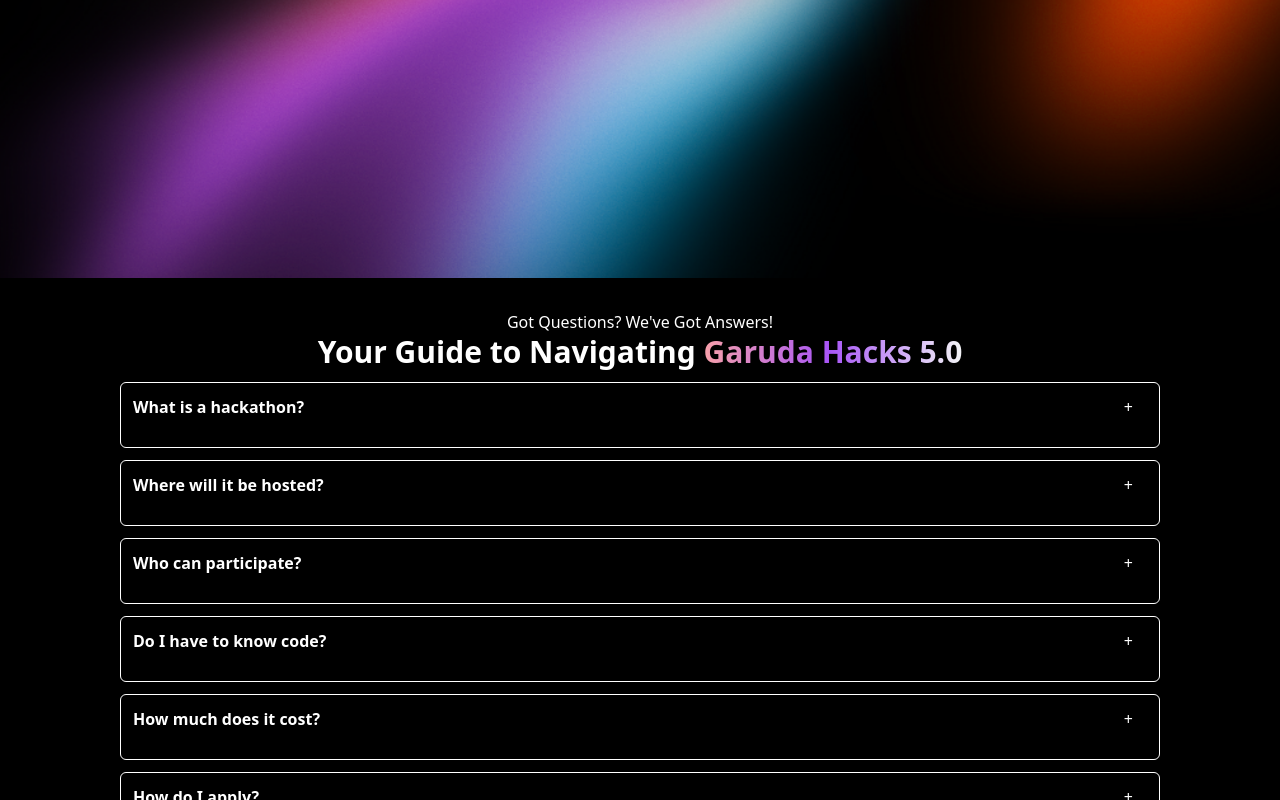
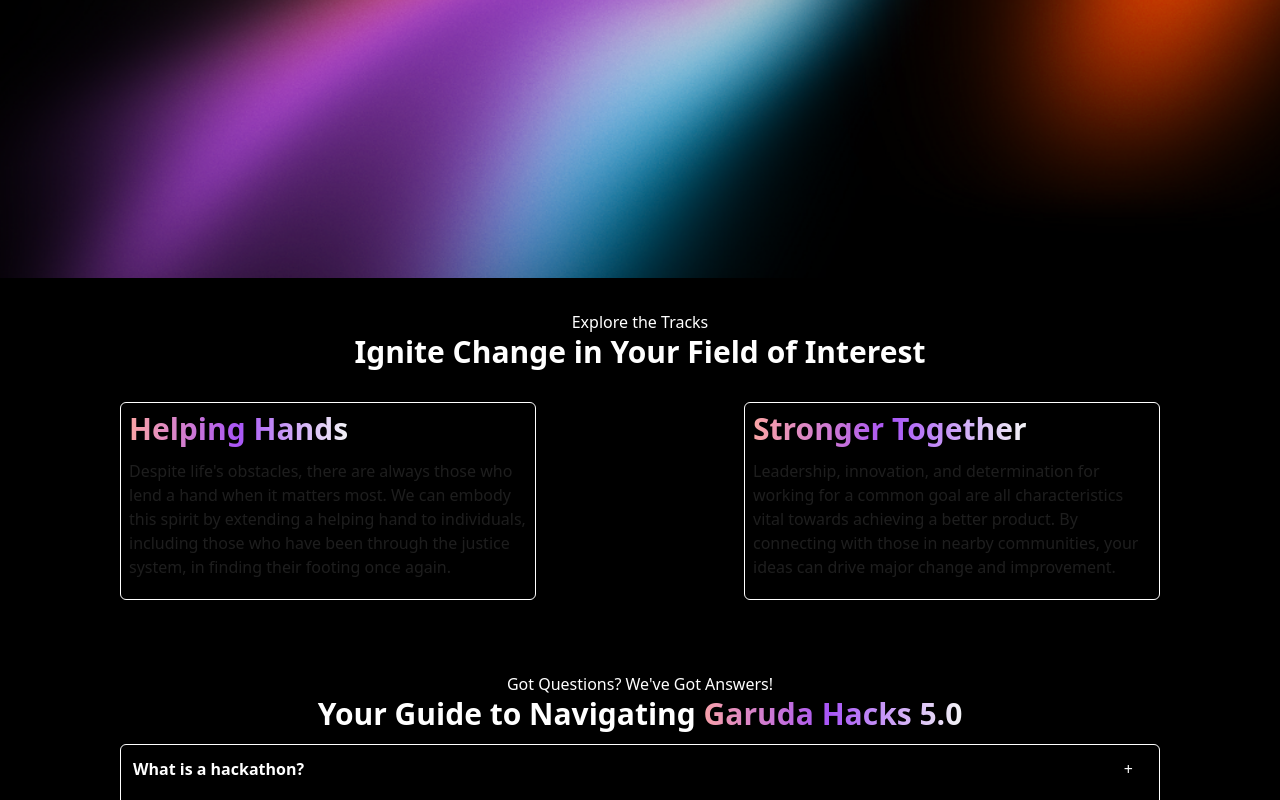
Before and after one commit to AAK05/GH5-Test, a Next.js app: page / in a window 1280 px wide. Shown: the part 522-1322 px from the top of the page. Built offline with nearby package versions, Linux system fonts and the light colour scheme.

Commit message:
Created tracks page and added to page.tsx

```diff
--- a/src/app/components/FAQs.tsx
+++ b/src/app/components/FAQs.tsx
@@ -19,7 +19,7 @@
             </div>
 
             <div className="flex w-10/12 lg:w-[1040px] mx-auto mt-3 pl-3 pb-3 py-3 rounded-md border border-white  hover:bg-slate-900">
-                <Accordion title="Where will it be hosted?" answer="Universitas Multimedia Nusantara (UMN) Indonesia"/>
+                <Accordion title="Where will it be hosted?" answer="Universitas Multimedia Nusantara (UMN) Tangerang, outside Jakarta, Indonesia"/>
             </div>
 
             <div className="flex w-10/12 lg:w-[1040px] mx-auto mt-3 pl-3 pb-3 py-3 rounded-md border border-white  hover:bg-slate-900">
--- a/src/app/components/Tracks.tsx
+++ b/src/app/components/Tracks.tsx
@@ -0,0 +1,33 @@
+import React from 'react'
+import Image from "next/image"
+
+
+const Tracks = () => {
+
+    return(
+        <main className="w-full h">
+            <h1 className="text-white text-center font-pptelegraf pt-8">
+                Explore the Tracks
+            </h1>
+            <h2 className="text-white text-center text-3xl font-bold">
+                Ignite Change in Your Field of Interest
+            </h2>
+
+            <div className="flex w-10/12 lg:w-[1040px] flex-col items-center justify-between mx-auto mb-10 mt-5 lg:flex-row">
+                <div className="flex flex-col w-full mb-5 lg:mb-0 lg:w-[40%] mx-auto lg:ml-0 mt-3 px-2 pt-2 pb-5 rounded-md border border-white  hover:bg-slate-900">
+                    <h1 className="text-white text-left text-3xl font-bold mb-3"><span className="text-transparent bg-clip-text bg-gradient-to-r from-red-300 via-purple-500 to-gray-100">Helping Hands</span></h1>
+                    Despite life's obstacles, there are always those who lend a hand when it matters most. We can embody this spirit by extending a helping hand to individuals, including those who have been through the justice system, in finding their footing once again.
+                </div>
+                <div className="flex flex-col w-full lg:w-[40%] mx-auto lg:mr-0 mt-3 px-2 pt-2 pb-5 rounded-md border border-white  hover:bg-slate-900">
+                    <h1 className="text-white text-left text-3xl font-bold mb-3"><span className="text-transparent bg-clip-text bg-gradient-to-r from-red-300 via-purple-500 to-gray-100">Stronger Together</span></h1>
+                    Leadership, innovation, and determination for working for a common goal are all characteristics vital towards achieving a better product. By connecting with those in nearby communities, your ideas can drive major change and improvement.
+
+                </div>
+            </div>
+
+        </main>
+    )
+
+}
+
+export default Tracks
--- a/src/app/page.tsx
+++ b/src/app/page.tsx
@@ -1,11 +1,13 @@
 import Image from "next/image";
 import FAQs from "./components/FAQs";
 import LandingPage from "./components/LandingPage"
+import Tracks from "./components/Tracks"
 
 export default function Home() {
   return (
     <section className="bg-black">
     <LandingPage />
+    <Tracks />
     <FAQs />
     </section>
   );
```
